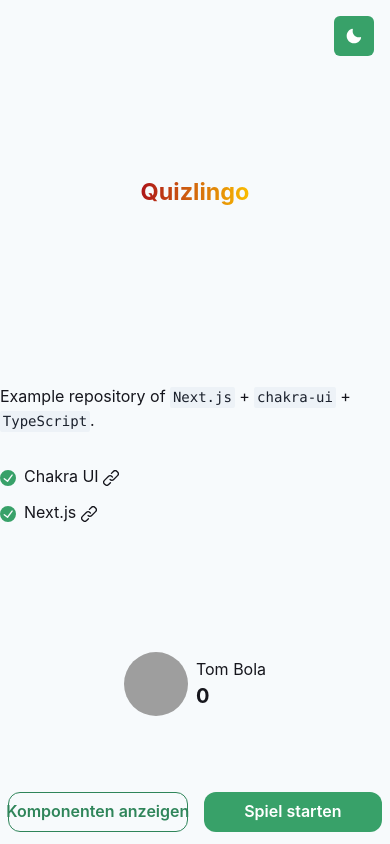
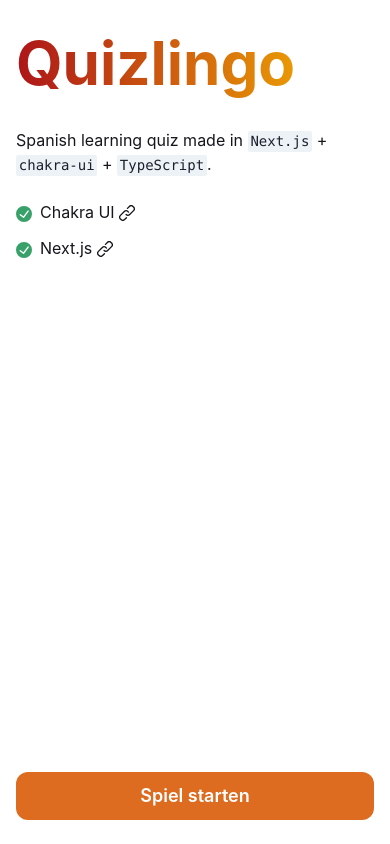
Before and after one commit to joernkgrp/quizlingo-chakra-ui, a Next.js app: page / in a window 390 px wide. Built offline with nearby package versions, Linux system fonts and the light colour scheme; grey boxes are pictures that could not be loaded.

Commit message:
Clear up repo, responsive pages

```diff
--- a/src/components/CTA.tsx
+++ /dev/null
@@ -1,43 +0,0 @@
-import { Link as ChakraLink, Button } from "@chakra-ui/react";
-
-import { useRouter } from "next/router";
-
-import { Container } from "./Container";
-
-export const CTA = () => {
-  const router = useRouter();
-  const href ="https://chakra-ui.com";
-  return (
-    <Container
-      flexDirection="row"
-      position="fixed"
-      bottom={0}
-      width="full"
-      maxWidth="3xl"
-      py={3}
-    >
-      <Button
-        onClick={() => router.push(href)}
-        variant="outline"
-        colorScheme="green"
-        rounded="button"
-        flexGrow={1}
-        mx={2}
-        width="full"
-      >
-        Komponenten anzeigen
-      </Button>
-      <Button
-        onClick={() => router.push("/game")}
-        variant="solid"
-        colorScheme="green"
-        rounded="button"
-        flexGrow={3}
-        mx={2}
-        width="full"
-      >
-        Spiel starten
-      </Button>
-    </Container>
-  );
-};
--- a/src/components/Main.tsx
+++ b/src/components/Main.tsx
@@ -1,8 +1,5 @@
-import { Stack, StackProps } from '@chakra-ui/react'
+import { Stack, StackProps } from "@chakra-ui/react";
 
 export const Main = (props: StackProps) => (
-  <Stack
-    spacing="2rem"
-    {...props}
-  />
-)
+  <Stack spacing={6} py={6} {...props} />
+);
--- a/src/pages/index.tsx
+++ b/src/pages/index.tsx
@@ -1,30 +1,34 @@
 import {
+  Button,
   Link as ChakraLink,
+  Container,
+  Heading,
   Text,
   Code,
   List,
   ListIcon,
   ListItem,
+  Spacer,
 } from "@chakra-ui/react";
 import { CheckCircleIcon, LinkIcon } from "@chakra-ui/icons";
-
-import { Hero } from "../components/Hero";
-import { Container } from "../components/Container";
+import { useRouter } from "next/router";
 import { Main } from "../components/Main";
-import { DarkModeSwitch } from "../components/DarkModeSwitch";
-import { CTA } from "../components/CTA";
-import { Footer } from "../components/Footer";
-import { User } from "../components/User";
 
 const Index = () => {
+  const router = useRouter();
   return (
-    <Container height="100vh">
-      <Hero />
-
-      <Main>
+    <Container>
+      <Main height={"100vh"}>
+        <Heading
+          fontSize="6xl"
+          bgGradient="linear(to-r, spainFlag.red, spainFlag.yellow)"
+          bgClip="text"
+        >
+          Quizlingo
+        </Heading>
         <Text color="text">
-          Example repository of <Code>Next.js</Code> + <Code>chakra-ui</Code> +{" "}
-          <Code>TypeScript</Code>.
+          Spanish learning quiz made in <Code>Next.js</Code> +{" "}
+          <Code>chakra-ui</Code> + <Code>TypeScript</Code>.
         </Text>
 
         <List spacing={3} my={0} color="text">
@@ -51,13 +55,18 @@
             </ChakraLink>
           </ListItem>
         </List>
+        <Spacer />
+        <Button
+          onClick={() => router.push("/game")}
+          size="lg"
+          variant="solid"
+          colorScheme="orange"
+          rounded="button"
+          width="full"
+        >
+          Spiel starten
+        </Button>
       </Main>
-
-      <DarkModeSwitch />
-      <Footer>
-        <User name="Tom Bola"></User>
-      </Footer>
-      <CTA />
     </Container>
   );
 };
```
Also changed, not shown: src/pages/game.tsx (+3 -4 lines), src/pages/results.tsx (+38 -6 lines).
